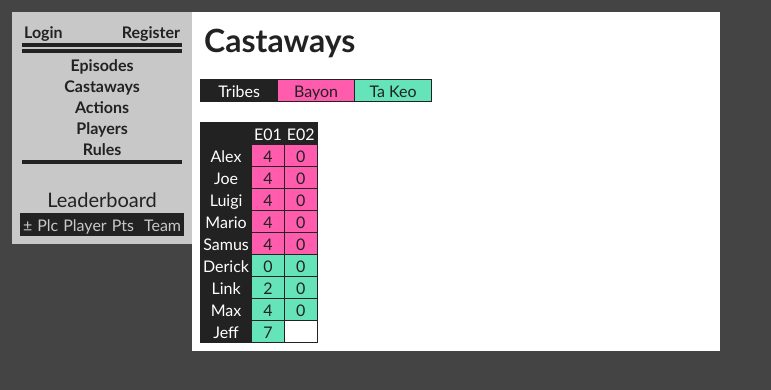
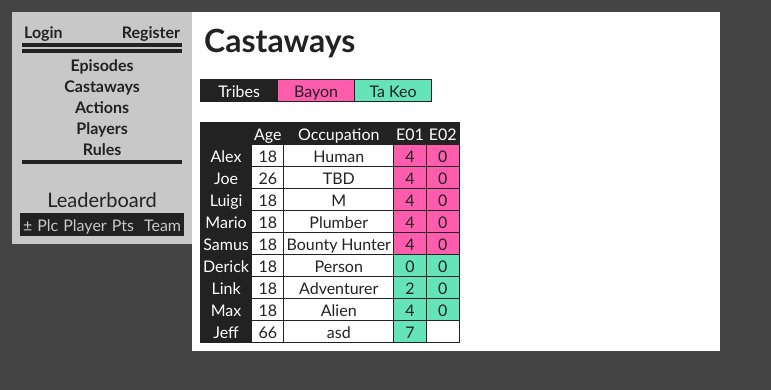
Before and after one commit to alexjetter/survivor, a Django app: page /season31/castaways/ in a window 1280 px wide. Shown: the top 390 px of the page, without its empty margins (0-771 px from the left). Run offline with Django 3.2, Linux system fonts and the light colour scheme; data comes from the database, SQL or seed files in the repository.

Commit message:
ADded age and occupation to castaways page

```diff
--- a/season31/templates/season31/castaways.html
+++ b/season31/templates/season31/castaways.html
@@ -76,6 +76,8 @@
 <table>
 	<tr>
 		<td class="columnheader"></td>
+		<td class="columnheader fgwhite">Age</td>
+		<td class="columnheader fgwhite">Occupation</td>
 		{% for episode in episodes%}
 		<td class="columnheader"><a href="{% url 'season31:episode' episode.id %}" class="fgwhite">{{ episode.short }}</a></td>
 		{% endfor %}
@@ -83,6 +85,8 @@
 	{% for castaway in castaways %}
 	<tr>
 		<td class="columnheader fgwhite"><a href="{% url 'season31:castaway' castaway.id %}" class="fgwhite">{{ castaway }}</a></td>
+		<td>{{ castaway.age }}</td>
+		<td>{{ castaway.occupation }}</td>
 		{% for ce in castaway.castawayepisode_set.all %}
 		<td class="bgtribe{{ ce.tribe.color }}">{{ ce.score }}</td>
 		{% endfor %}
```
Also changed, not shown: season31/migrations/0019_auto_20150824_1558.py (added).
